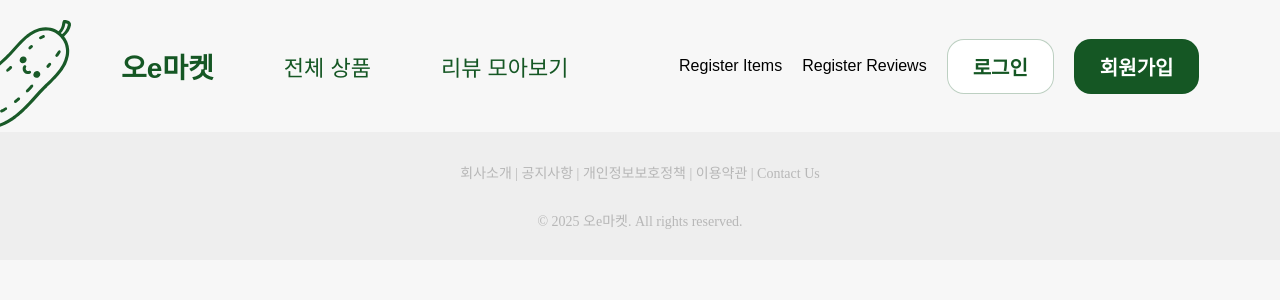
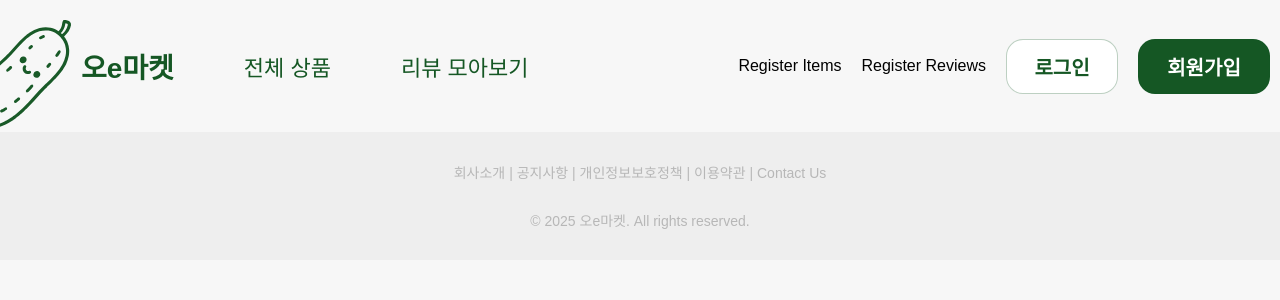
Before and after one commit to won-gg/flask_project2025, a Flask app: page / in a window 1280 px wide. Shown: the top 300 px of the page. Run offline with Flask 3, Linux system fonts and the light colour scheme; some web fonts are replaced.

Commit message:
Fix button alignment in navbar

```diff
--- a/static/style.css
+++ b/static/style.css
@@ -25,12 +25,12 @@ a:hover, a:focus {
   justify-content: space-between;
   align-items: center;
   background-color: #F7F7F7;
+  min-width: 900px;
 }
 
 .navbar__left {
   display: flex;
   align-items: center;
-  gap: 40px;
   padding-right: 20px;
 }
 
@@ -64,10 +64,12 @@ a:hover, a:focus {
 }
 
 .navbar__right {
-  display: inline-flex;
+  display: flex;
+  align-items: center;
+  justify-content: flex-end;
   padding: 20px 10px;
-  align-items: center;
   gap: 20px;
+
 }
 
 .login_button, .signup_button {
@@ -86,9 +88,15 @@ a:hover, a:focus {
   border-radius: 17px;
   border: 1px solid rgba(21, 87, 36, 0.28);
   background: #FFF;
+  white-space: nowrap;
+}
+
+.login_button {
+  width: 60px;
 }
 
 .signup_button {
+  width: 80px;
   color: #FFF;
   border-radius: 17px;
   background: var(--main, #155724);
@@ -96,6 +104,10 @@ a:hover, a:focus {
 
 .login_button:hover a, .signup_button:hover a {
   text-decoration: none;
+}
+
+.navbar__toogleBtn {
+  display: none;
 }
 
 footer {
@@ -112,7 +124,6 @@ footer {
 footer p {
   color: #B7B7B7;
   text-align: center;
-  font-family: Pretendard;
   font-size: 14px;
   font-weight: 400;
   padding: 0%;
```
